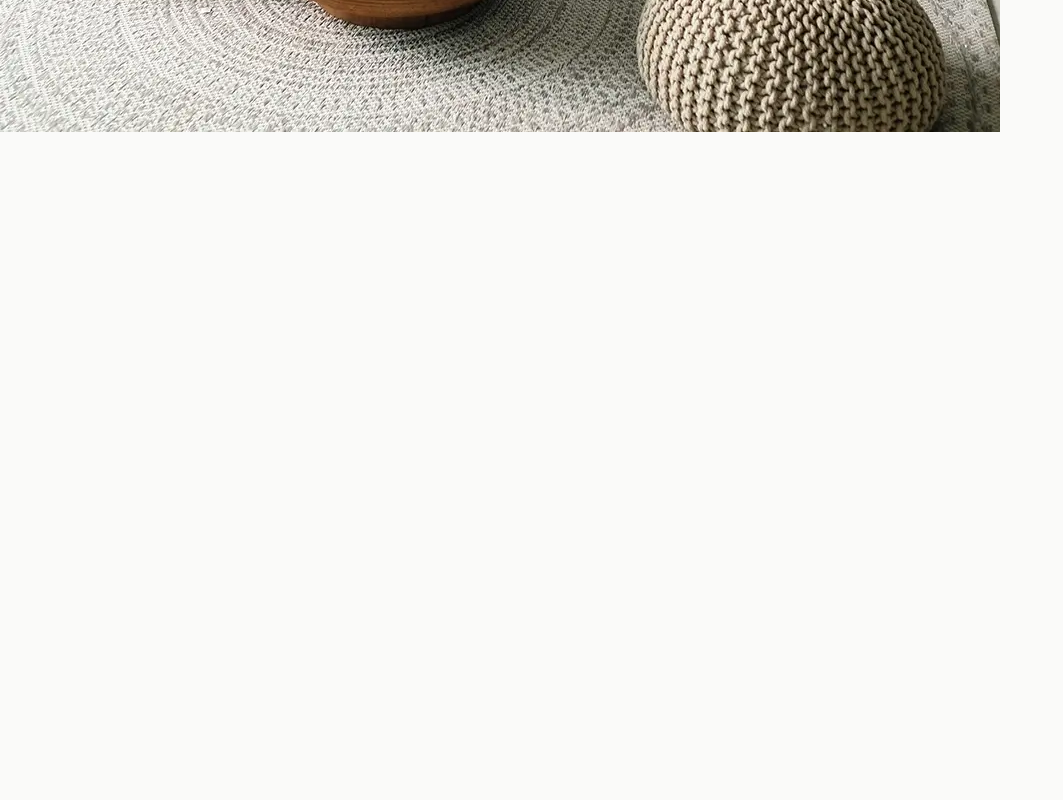
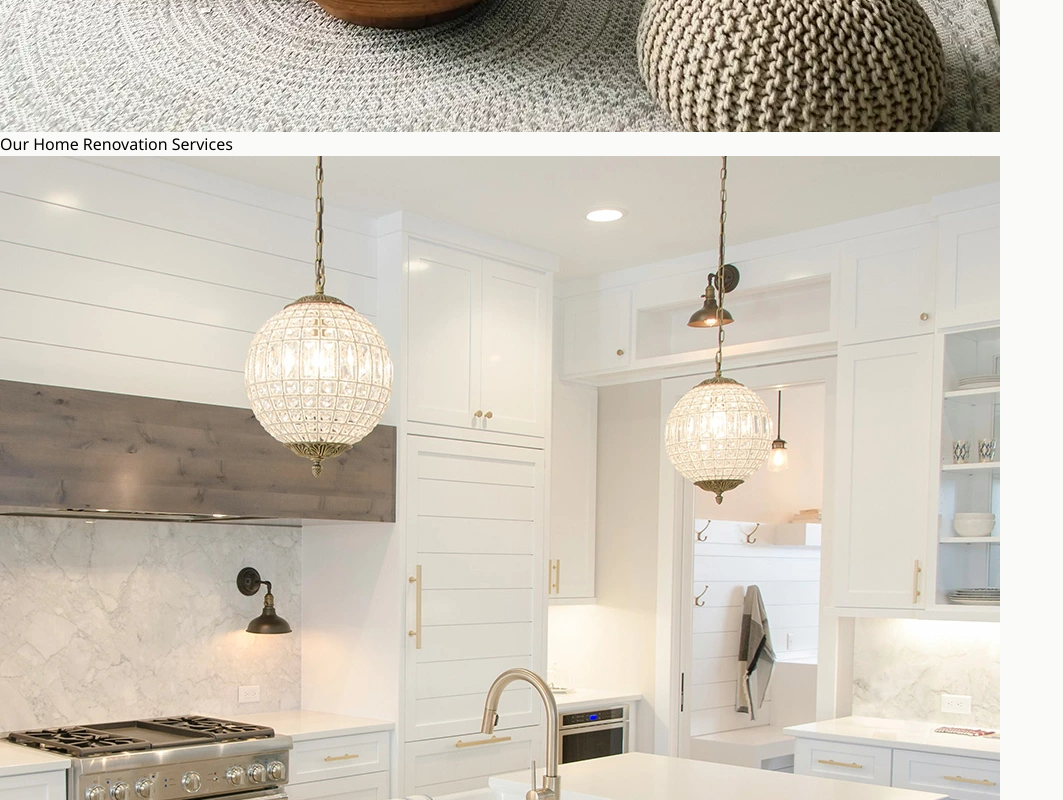
Before and after one commit to ionutpetru4046/Simple-Landing-Page, a React (Vite) app: page / in a window 1280 px wide. Shown: the part 840-1640 px from the top of the page, without its empty margins (0-1063 px from the left). Before the commit the page ends 972 px from the top, so only its background shows below. Built offline with nearby package versions, Linux system fonts and the light colour scheme.

Commit message:
images added to services section

```diff
--- a/src/components/Services.jsx
+++ b/src/components/Services.jsx
@@ -1,7 +1,22 @@
+import { SERVICES_CONTENT } from "../constants"
+
 const Services = () => {
   return (
-    <section>
-
+    <section className="max-w-7xl mx-auto border-b-2" id="services">
+        <div className="my-20">
+            <h2 className="text-xl lg:text-3xl tracking-tight text-center uppercase mb-20">Our Home Renovation Services</h2>
+            {SERVICES_CONTENT.map((service, index) => (
+                <div key={index} className="mb-12 mx-4 flex flex-col lg:flex-row">
+                    <div className={`lg:w-1/2 mb-4 lg:mb-0 ${
+                        index % 2 === 0 ? "" : "lg:order-2"
+                    }`}>
+                        <img src={service.image} alt={service.title}
+                        className="w-full h-auto object-cover rounded-lg" />
+                    </div>
+                    <div className=""></div>
+                </div>
+            ))}
+        </div>
     </section>
   )
 }
```
